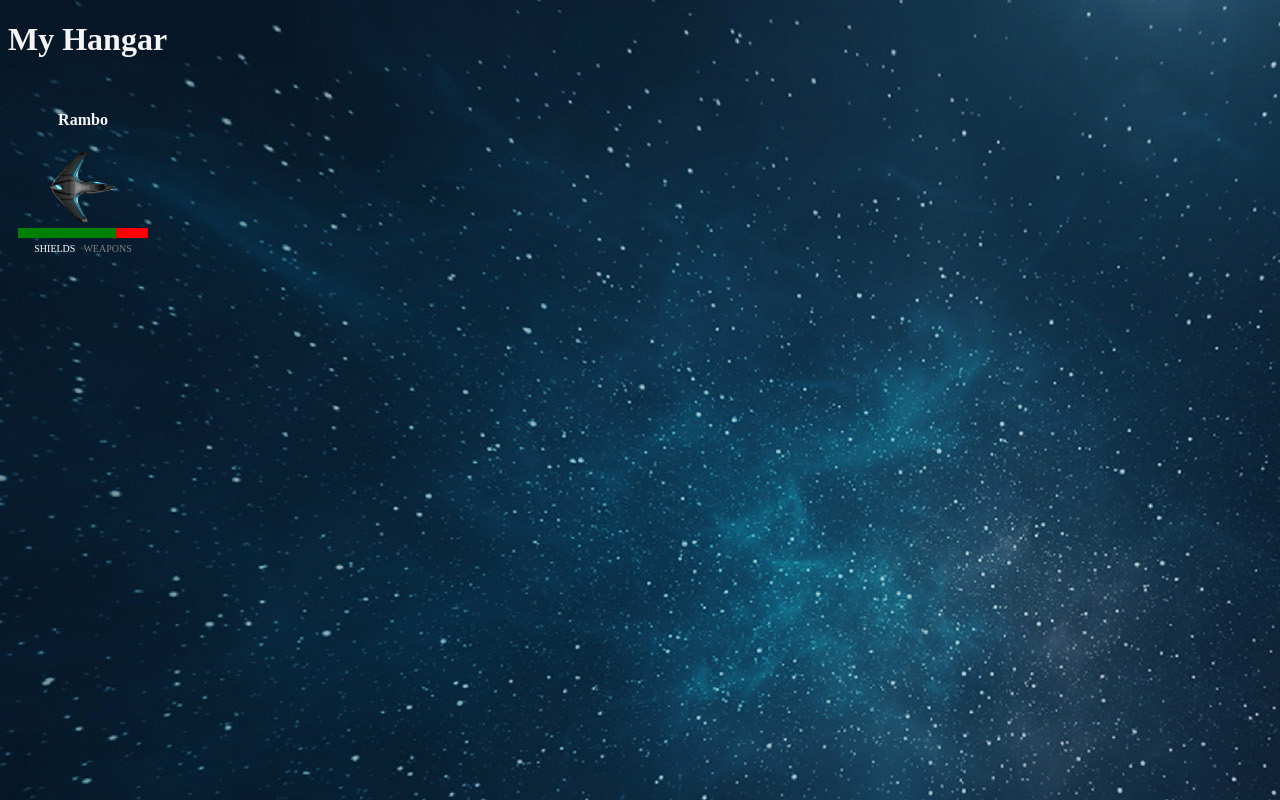
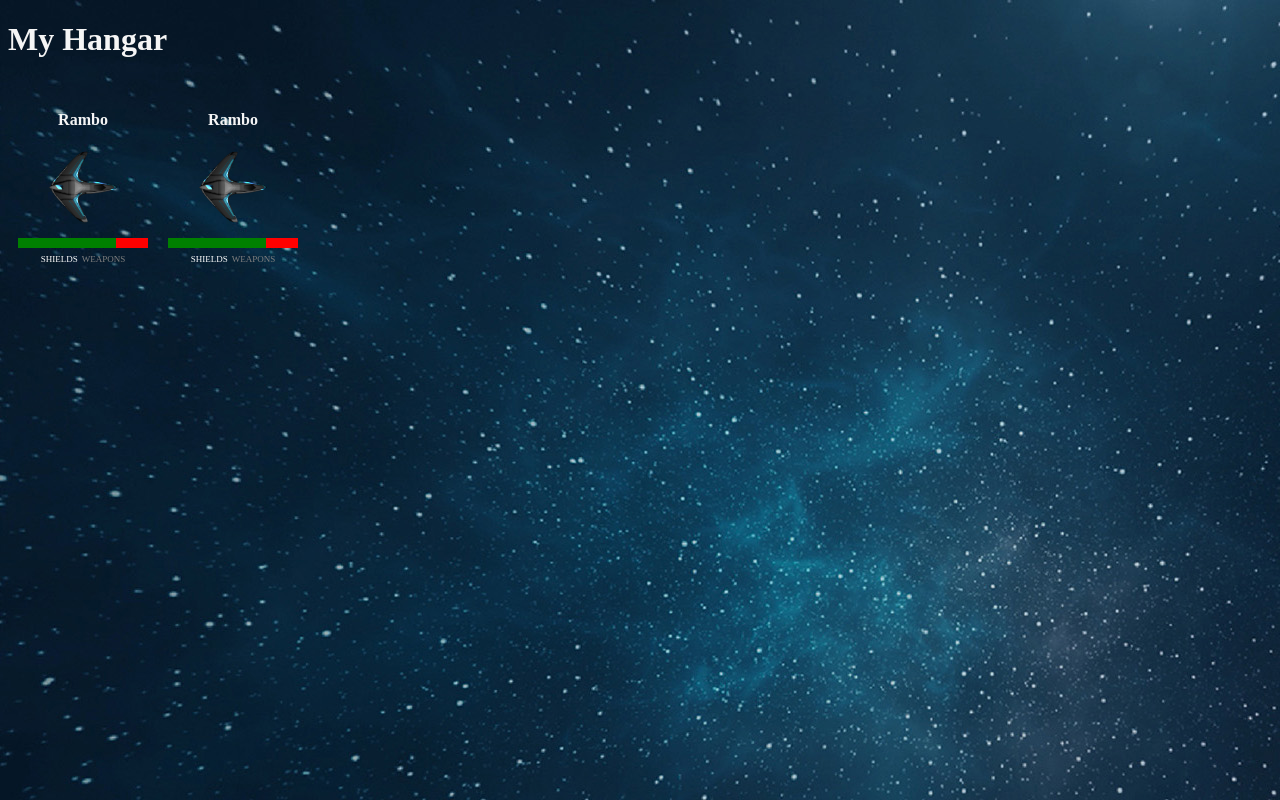
Before and after one commit to bazzzastral/projekt-koncowy, an Angular app in the folder space-app/: page / in a window 1280 px wide. Built offline with nearby package versions, Linux system fonts and the light colour scheme; a web font is replaced by a local one.

Commit message:
poprawki wizualne

```diff
--- a/space-app/src/app/space/hangar/hangar.component.html
+++ b/space-app/src/app/space/hangar/hangar.component.html
@@ -1,2 +1,3 @@
 <h1>My Hangar</h1>
 <app-space-ship></app-space-ship>
+<app-space-ship></app-space-ship>
--- a/space-app/src/app/space/space-ship/space-ship.component.css
+++ b/space-app/src/app/space/space-ship/space-ship.component.css
@@ -7,6 +7,7 @@
 
 img {
     max-width: 100%;
+    padding-bottom: 10px;
 }
 .health{
     background-color: red;
@@ -19,11 +20,10 @@ img {
 
 .property {
     display: inline-block;
-    font-size: 10px;
-    margin: 4px;
+    font-size: 9px;
     color:gray;
+    padding: 2px;
 }
-
 .property.active {
     color: white;
 }
```
Also changed, not shown: space-app/src/app/space/space-ship/space-ship.component.html (+4 -5 lines).
